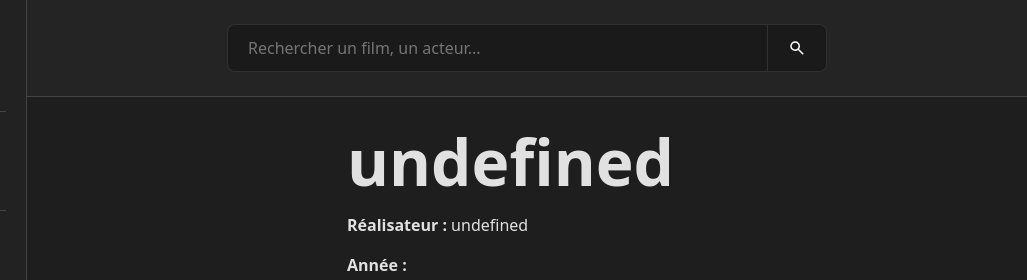
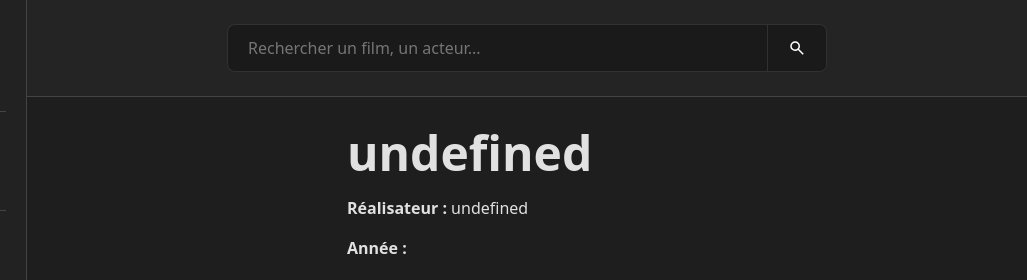
Before and after one commit to putonnicolas/WebSemantiqueApp, a website built with Vite: page infos_film.html in a window 1280 px wide. Shown: the top 280 px of the page, 253-1280 px from the left. Built offline with nearby package versions, Linux system fonts and the light colour scheme; no server answers.

Commit message:
Change movie title size

```diff
--- a/style_infos.css
+++ b/style_infos.css
@@ -34,7 +34,7 @@ body { margin: 0; min-height: 100vh; }
 .moviesInfos { display: flex; gap: 40px; }
 .image_placeholder { width: 250px; flex-shrink: 0; }
 .image_placeholder img { width: 100%; border-radius: 12px; box-shadow: 0 10px 30px rgba(0,0,0,0.5); }
-#titleFilm { font-size: 4rem; font-weight: 800; margin: 0; line-height: 1.1; }
+#titleFilm { font-size: 3rem; font-weight: 800; margin: 0; line-height: 1.1; }
 #titleFilm p { margin: 0; }
 
 /* --- AJUSTEMENT HAUTEUR MAXIMUM --- */
```
